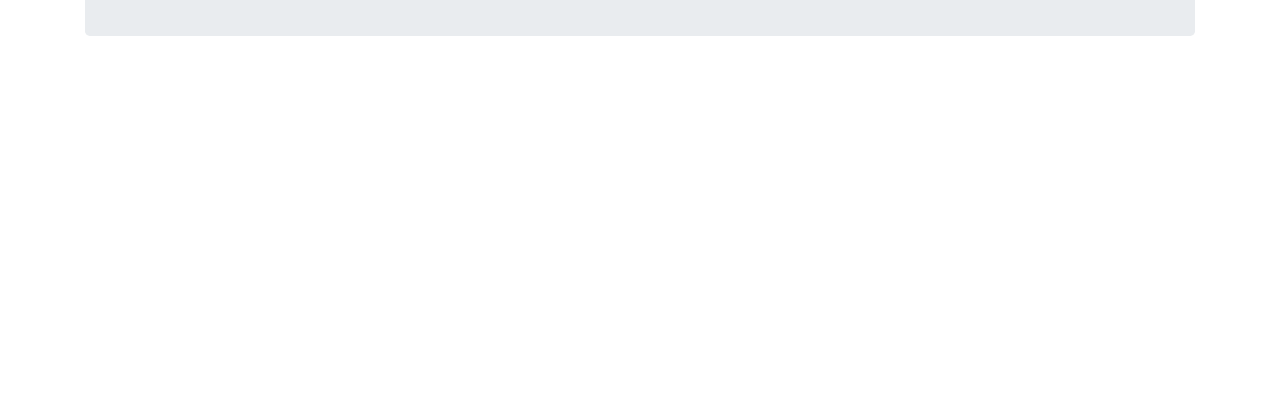
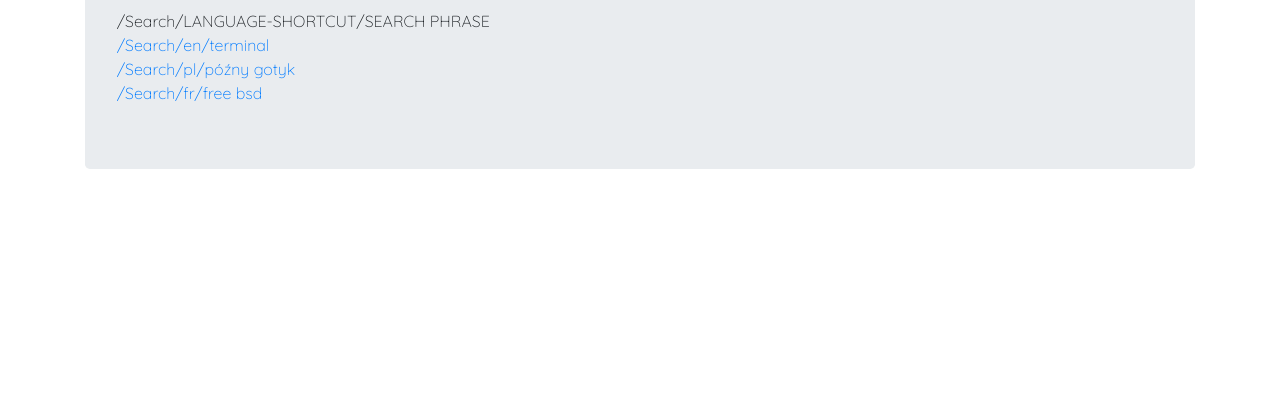
Before and after one commit to tytuskedzierski/FlaskWikiApp, a Flask app: page / in a window 1280 px wide. Shown: the part 236-649 px from the top of the page. Run offline with Flask 2, Linux system fonts and the light colour scheme; some libraries are stand-ins or nearby versions.

Commit message:
google fonts

```diff
--- a/templates/error.html
+++ b/templates/error.html
@@ -4,6 +4,7 @@
 <script src="https://ajax.googleapis.com/ajax/libs/jquery/3.4.1/jquery.min.js"></script>
 <script src="https://cdnjs.cloudflare.com/ajax/libs/popper.js/1.16.0/umd/popper.min.js"></script>
 <script src="https://maxcdn.bootstrapcdn.com/bootstrap/4.4.1/js/bootstrap.min.js"></script>
+<link href="https://fonts.googleapis.com/css2?family=Open+Sans+Condensed:wght@300&family=Quicksand:wght@300&display=swap" rel="stylesheet">
 <title>Error</title>
 </head>
 <body>
@@ -13,15 +14,23 @@
 <div class="jumbotron">
 <div class="row">
 <div class="col-sm-4">
-<h1>Houston!</h1>
-<h3>We have problem!</h3>
+<h1 style="font-family: 'Quicksand', sans-serif;">Houston!</h1>
+<h3 style="font-family: 'Quicksand', sans-serif;">We have problem!</h3>
 </div>
 <div class="col-sm-4">
 <img src="https://iili.io/J5tUMB.png" height="120px"></img>
 </div>
 </div>
+<div class="row">
+<div class="col-sm-12">
+    <h4 style="font-family: 'Quicksand', sans-serif;">Example:</h4>
+    <span style="font-family: 'Quicksand', sans-serif;">/Search/LANGUAGE-SHORTCUT/SEARCH PHRASE</span><br>
+    <a href="/Search/en/terminal" style="font-family: 'Quicksand', sans-serif;">/Search/en/terminal</a><br>
+    <a href="/Search/pl/późny gotyk" style="font-family: 'Quicksand', sans-serif;">/Search/pl/późny gotyk</a></br>
+    <a href="/Search/fr/free bsd" style="font-family: 'Quicksand', sans-serif;">/Search/fr/free bsd</a>
 
-
+</div>
+</div>
 </div>
 
 </div>
--- a/templates/wikiSearch.html
+++ b/templates/wikiSearch.html
@@ -4,14 +4,16 @@
 <script src="https://ajax.googleapis.com/ajax/libs/jquery/3.4.1/jquery.min.js"></script>
 <script src="https://cdnjs.cloudflare.com/ajax/libs/popper.js/1.16.0/umd/popper.min.js"></script>
 <script src="https://maxcdn.bootstrapcdn.com/bootstrap/4.4.1/js/bootstrap.min.js"></script>
+    <link href="https://fonts.googleapis.com/css2?family=Open+Sans+Condensed:wght@300&family=Quicksand:wght@300&display=swap" rel="stylesheet">
 <title>WikiSearch - {{search_phrase}}</title>
 </head>
 <body>
 <div class="container">
     <br>
         {% for record in searchlist %}
-            <a href="/Show/{{inLang}}/{{record}}"><h3>{{record}}</h3></a>
+            <a href="/Show/{{inLang}}/{{record}}" ><h3 style="font-family: 'Quicksand', sans-serif;">{{record}}</h3></a>
         {% endfor %}
+    <hr>
 
 </div>
 </body>
```
Also changed, not shown: templates/wikiShow.html (+6 -3 lines).
